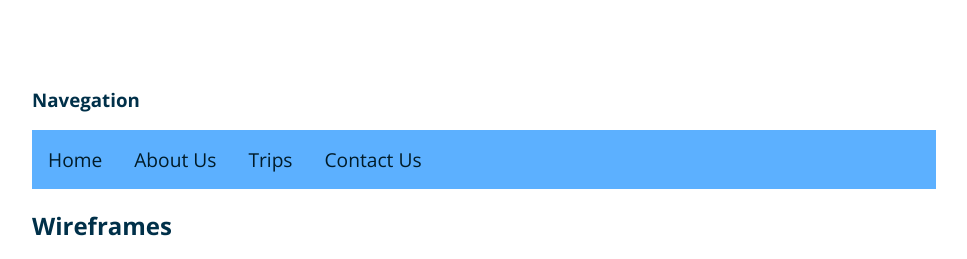
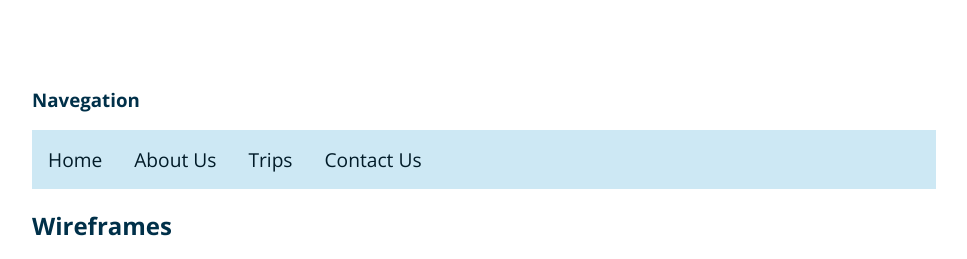
Before and after one commit to AnakinT6/wdd130, a plain HTML site: page wwr/site-plan-rafting.html in a window 1280 px wide. Shown: the part 1365-1624 px from the top of the page, without its empty margins (16-983 px from the left). Drawn offline with nearby package versions, Linux system fonts and the light colour scheme.

Commit message:
change the color of the background

```diff
--- a/wwr/styles/site-plan-rafting.css
+++ b/wwr/styles/site-plan-rafting.css
@@ -14,10 +14,10 @@ body {
     --heading-font: 'Open Sans', sansserif;
     --paragraph-font: 'Open Sans', SansSerif;
 
-    --nav-background-color: #5CB0FF;
+    --nav-background-color: #CDE8F4;
     --nav-link-color: #011B28;
     --nav-hover-link-color: #011B28;
-    --nav-hover-background: #5CB0FF;
+    --nav-hover-background: #CDE8F4;
 
     font-family: var(--paragraph-font);
     max-width: 960px;
```
